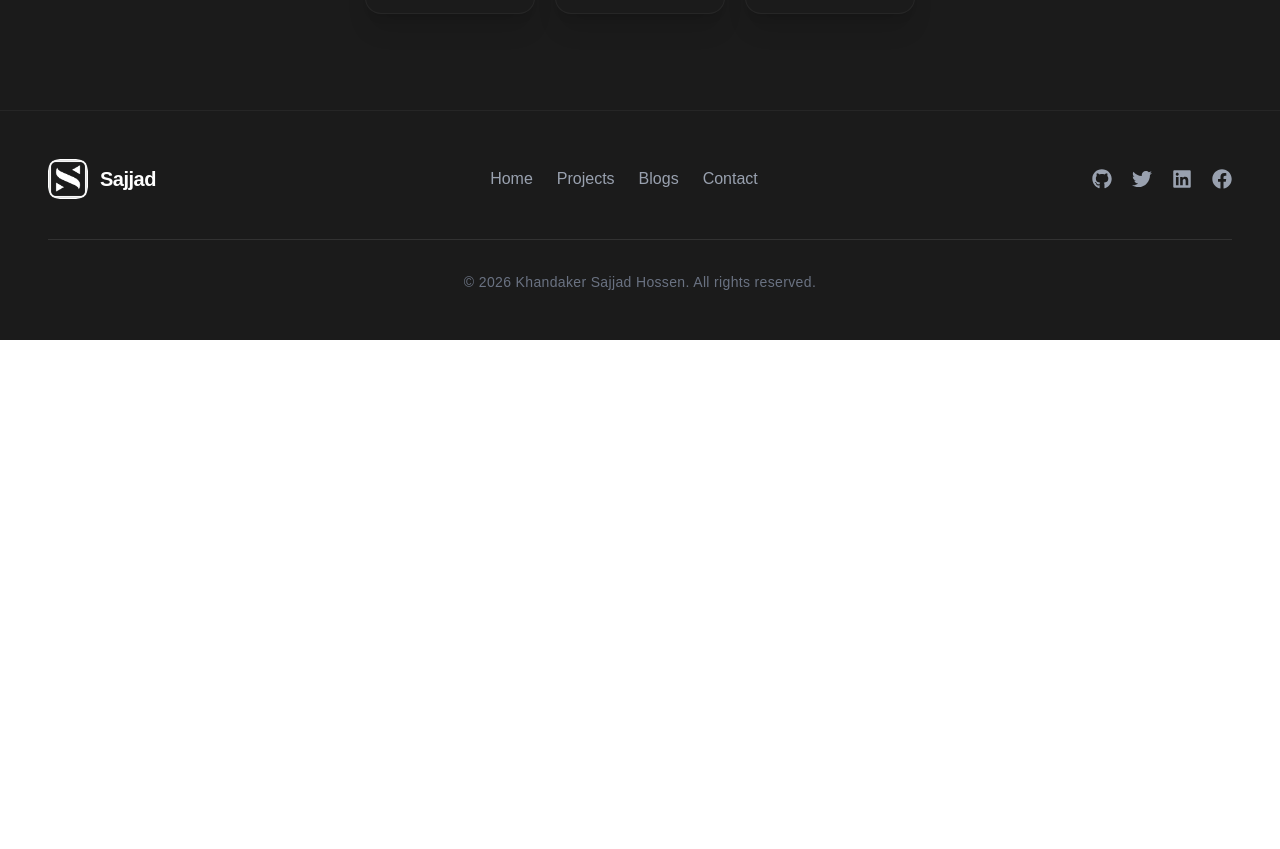
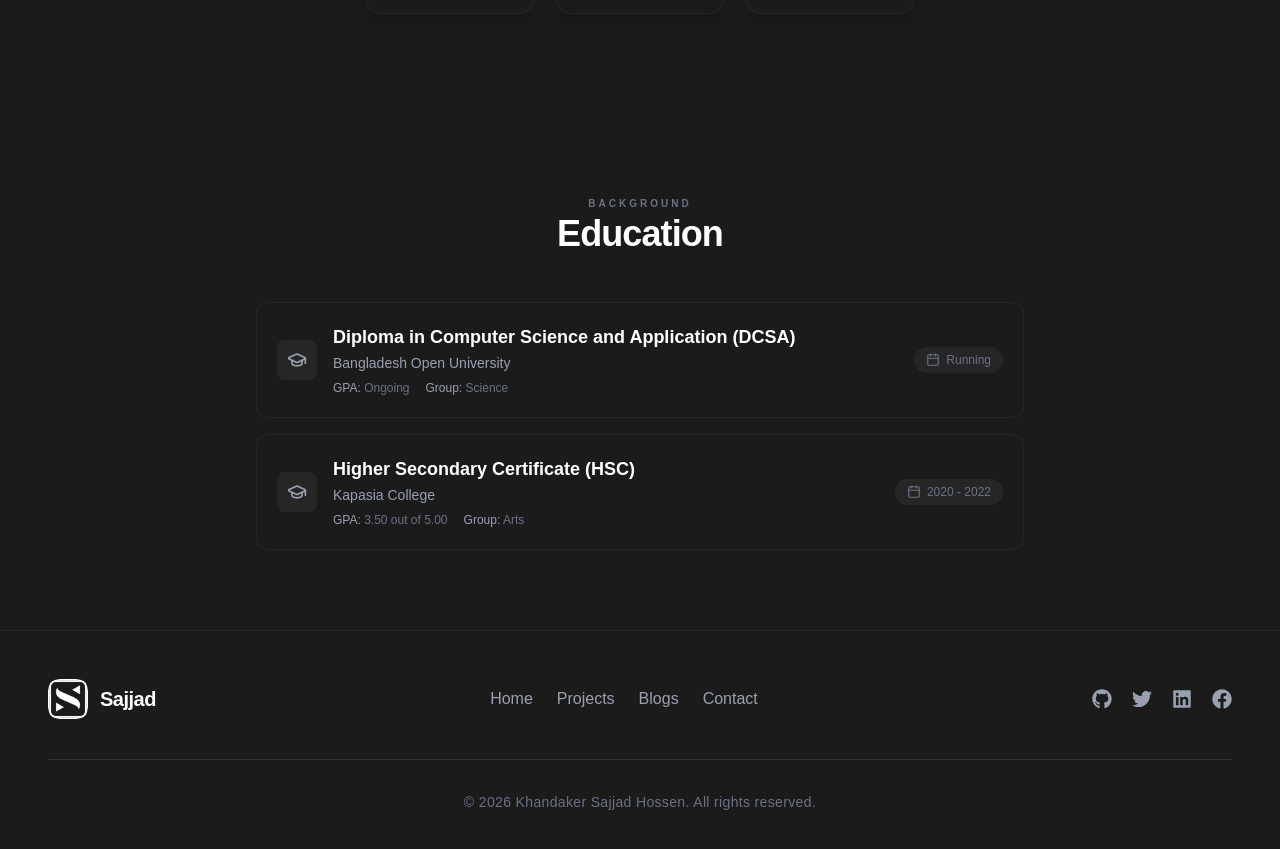
Before and after one commit to ksajjadhossen/PortfolioProject, a Next.js app: page / in a window 1280 px wide. Shown: the part 1421-2270 px from the top of the page. Before the commit the page ends 1761 px from the top, so only its background shows below. Built offline with nearby package versions, Linux system fonts and the light colour scheme.

Commit message:
My educational experiance section is completed

```diff
--- a/package.json
+++ b/package.json
@@ -9,6 +9,7 @@
   },
   "dependencies": {
     "framer-motion": "^12.38.0",
+    "lucide-react": "^1.11.0",
     "next": "16.2.4",
     "react": "19.2.4",
     "react-dom": "19.2.4",
--- /dev/null
+++ b/src/app/components/Education/Education.jsx
@@ -0,0 +1,76 @@
+import React from "react";
+import { GraduationCap, Calendar } from "lucide-react";
+
+const Education = () => {
+  const educationData = [
+    {
+      degree: "Diploma in Computer Science and Application (DCSA)",
+      institution: "Bangladesh Open University",
+      duration: "Running",
+      gpa: "Ongoing",
+      group: "Science",
+    },
+    {
+      degree: "Higher Secondary Certificate (HSC)",
+      institution: "Kapasia College",
+      duration: "2020 - 2022",
+      gpa: "3.50 out of 5.00",
+      group: "Arts",
+    },
+  ];
+
+  return (
+    <section id="education" className="bg-[#1B1B1B] py-20 px-6 text-white">
+      <div className="max-w-3xl mx-auto">
+        <div className="text-center mb-12 space-y-2">
+          <span className="text-[10px] font-bold uppercase tracking-[0.3em] text-gray-500">
+            Background
+          </span>
+          <h2 className="text-3xl lg:text-4xl font-bold tracking-tight text-white">
+            Education
+          </h2>
+        </div>
+
+        <div className="space-y-4">
+          {educationData.map((edu, index) => (
+            <div
+              key={index}
+              className="bg-[#1B1B1B] border border-white/5 rounded-xl p-5 hover:border-white/10 transition-all duration-300 group"
+            >
+              <div className="flex flex-col md:flex-row md:items-center justify-between gap-4">
+                <div className="flex items-center gap-4">
+                  <div className="p-2.5 bg-white/5 rounded-lg group-hover:bg-white/10 transition-colors">
+                    <GraduationCap className="w-5 h-5 text-gray-400 group-hover:text-white" />
+                  </div>
+
+                  <div className="space-y-0.5">
+                    <h3 className="text-lg font-bold text-white">
+                      {edu.degree}
+                    </h3>
+                    <p className="text-gray-400 text-sm">{edu.institution}</p>
+                    <div className="flex gap-4 pt-1">
+                      <p className="text-[12px] text-gray-500">
+                        <span className="text-gray-400">GPA:</span> {edu.gpa}
+                      </p>
+                      <p className="text-[12px] text-gray-500">
+                        <span className="text-gray-400">Group:</span>{" "}
+                        {edu.group}
+                      </p>
+                    </div>
+                  </div>
+                </div>
+
+                <div className="flex items-center gap-1.5 text-gray-500 text-[12px] font-medium bg-white/5 px-3 py-1 rounded-full self-start md:self-auto">
+                  <Calendar className="w-3.5 h-3.5" />
+                  {edu.duration}
+                </div>
+              </div>
+            </div>
+          ))}
+        </div>
+      </div>
+    </section>
+  );
+};
+
+export default Education;
--- /dev/null
+++ b/src/app/components/Experience/Experience.jsx
@@ -0,0 +1,71 @@
+import React from "react";
+
+const Experience = () => {
+  const experiences = [
+    {
+      date: "Jan 2025 - Present",
+      role: "Jr. Fullstack Developer",
+      company: "DeveloperLook",
+      description:
+        "Primarily focused on backend development and API integration while also contributing to frontend features. Responsible for designing and maintaining scalable APIs, integrating third-party services, and ensuring seamless data flow between frontend and backend systems.",
+    },
+    // for new experience, just add a new object to the array with date, role, company, and description. The component will automatically render it in the timeline.
+    /*
+    {
+      date: "June 2024 - Dec 2024",
+      role: "Frontend Intern",
+      company: "Tech-Bio",
+      description: "Worked on building responsive UI components using React and Tailwind CSS.",
+    },
+    */
+  ];
+
+  return (
+    <section
+      id="experience"
+      className="bg-[#1B1B1B] py-24 px-6 lg:px-12 text-white"
+    >
+      <div className="max-w-4xl mx-auto">
+        <div className="text-center mb-16 space-y-3">
+          <span className="text-xs font-semibold uppercase tracking-[0.2em] text-gray-500">
+            Journey
+          </span>
+          <h2 className="text-4xl lg:text-5xl font-bold tracking-tight text-white">
+            Work Experience
+          </h2>
+          <p className="text-gray-400 text-sm md:text-base max-w-lg mx-auto">
+            My professional journey in software engineering and technology
+          </p>
+        </div>
+
+        <div className="relative border-l border-white/10 ml-4 md:ml-0 md:left-1/2">
+          {experiences.map((exp, index) => (
+            <div key={index} className="mb-12 relative">
+              <div className="absolute left-[-6.5px] top-1.5 w-3 h-3 bg-white rounded-full border-2 border-[#1B1B1B]"></div>
+
+              <div className="ml-8 md:ml-0 md:grid md:grid-cols-2 gap-12 items-start">
+                <div className="md:text-right md:pr-12 text-gray-500 text-sm font-medium pt-1">
+                  {exp.date}
+                </div>
+
+                <div className="md:pl-12 space-y-2 mt-4 md:mt-0">
+                  <h3 className="text-xl font-bold text-white leading-none">
+                    {exp.role}
+                  </h3>
+                  <p className="text-gray-400 text-sm font-medium">
+                    {exp.company}
+                  </p>
+                  <p className="text-gray-500 text-sm leading-relaxed max-w-md">
+                    {exp.description}
+                  </p>
+                </div>
+              </div>
+            </div>
+          ))}
+        </div>
+      </div>
+    </section>
+  );
+};
+
+export default Experience;
--- a/src/app/page.js
+++ b/src/app/page.js
@@ -2,6 +2,8 @@ import Image from "next/image";
 import Hero from "./components/HeroSection/HeroSection";
 import ScrollingTicker from "./components/ScrollingTicker/ScrollingTicker";
 import Skills from "./components/Skills/Skills";
+import Experience from "./components/Experience/Experience";
+import Education from "./components/Education/Education";
 
 export default function Home() {
   return (
@@ -9,6 +11,7 @@ export default function Home() {
       <Hero></Hero>
       <ScrollingTicker></ScrollingTicker>
       <Skills></Skills>
+      <Education></Education>
     </div>
   );
 }
```
Also changed, not shown: 1 other file (tests, documents, lock files or other folders).
